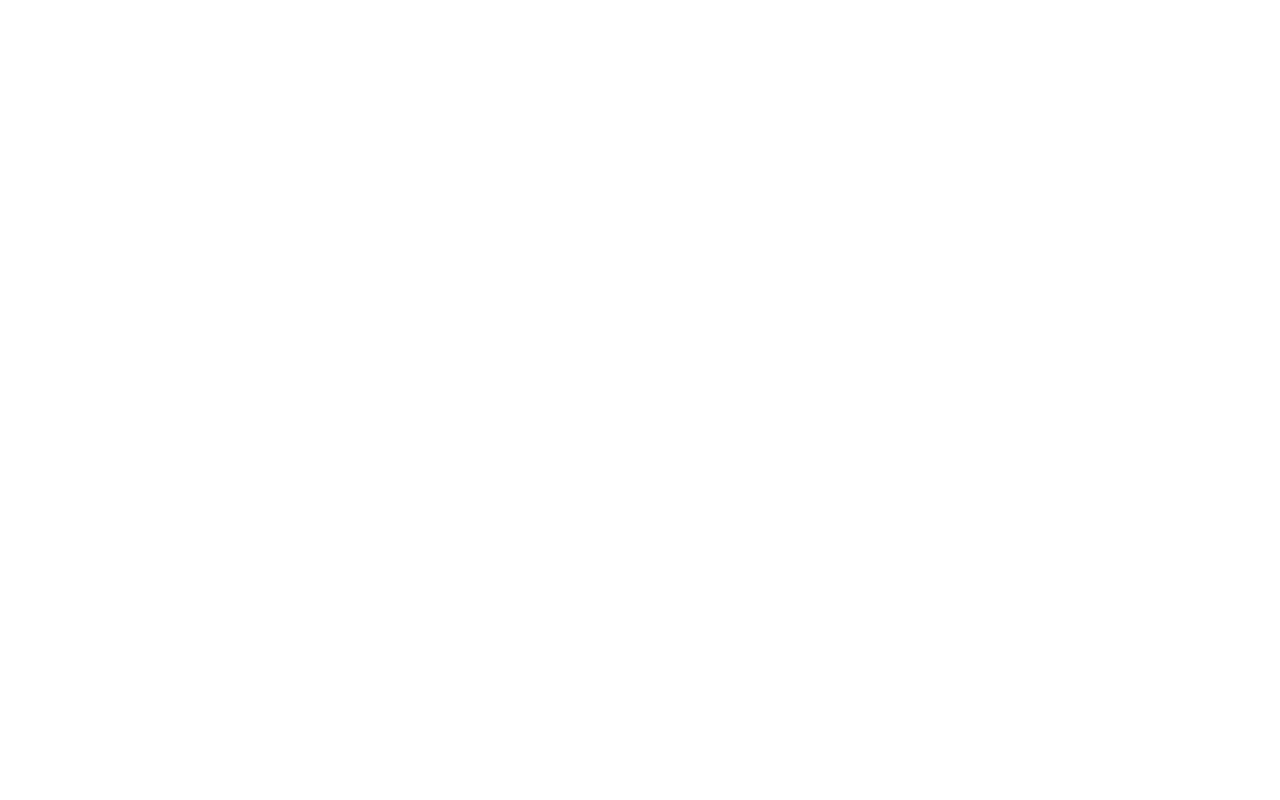
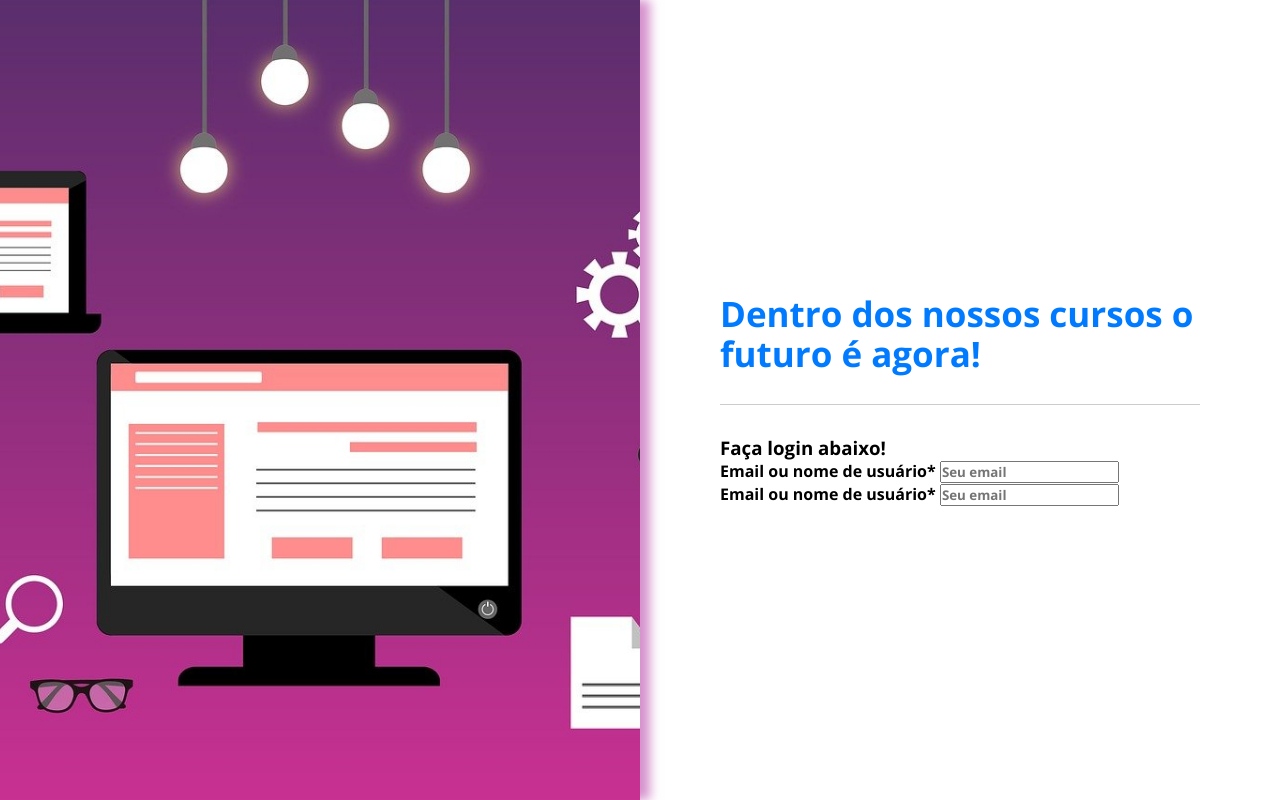
Before and after one commit to matheusfabiao/aul-o-html5-e-css3, a plain HTML site: page index.html in a window 1280 px wide. Drawn offline with nearby package versions, Linux system fonts and the light colour scheme.

Commit message:
estruturacao do form

```diff
--- a/index.html
+++ b/index.html
@@ -5,13 +5,34 @@
     <meta http-equiv="X-UA-Compatible" content="IE=edge">
     <meta name="viewport" content="width=device-width, initial-scale=1.0">
     <title>Aula HTML</title>
+    <link href="https://fonts.googleapis.com/css2?family=Open+Sans:wght@700&family=Roboto+Mono:wght@400;700&display=swap" rel="stylesheet">
     <link rel="stylesheet" href="style.css">
 </head>
 <body>
     <main>
         <section class="container-flex-main">
+            <!-- imagem -->
             <div class="container-img-main"></div>
-        </section>
+            <!-- formulário -->
+            <div class="container-form">
+                <h2>Dentro dos nossos cursos o futuro é agora!</h2>
+                <div class="form">
+                    <h3>Faça login abaixo!</h3>
+                    <form action="">
+                        <!-- email -->
+                        <div class="container-input">
+                            <label for="user">Email ou nome de usuário*</label>
+                            <input type="text" name="user" placeholder="Seu email">
+                        </div><!--container-input-->
+                        <!-- senha -->
+                        <div class="container-input">
+                            <label for="password">Email ou nome de usuário*</label>
+                            <input type="password" name="password" placeholder="Seu email">
+                        </div><!--container-input-->
+                    </form>
+                </div>
+            </div><!-- container-form -->
+        </section><!-- container-flex-main -->
     </main>
 </body>
 </html>
--- a/style.css
+++ b/style.css
@@ -3,6 +3,7 @@
     padding: 0;
     margin: 0;
     box-sizing: border-box;
+    font-family: 'Open Sans', sans-serif;
 }
 
 html,body{
@@ -17,10 +18,39 @@ main{
 section.container-flex-main{
     height: 100%;
     width: 100%;
+    display: flex;
 }
 
 .container-img-main{
     width: 50%;
     height: 100%;
+    background-image: url('./img/image.jpg');
+    background-repeat: no-repeat;
+    background-size: cover;
+    background-position: center;
+    box-shadow: 10px 0 10px rgba(204, 119, 193 ,0.8);
+}
 
+.container-form{
+    width: 50%;
+    display: flex;
+    flex-direction: column;
+    padding: 80px;
+    justify-content: center;
 }
+
+.container-form h2{
+    font-size: 35px;
+    font-weight: bold;
+    color: #007bff;
+    line-height: 40px;
+}
+
+.form{
+    border-top: 1px solid #ccc;
+    margin-top: 30px;
+}
+
+.form h3{
+    margin-top: 30px;
+}
```
